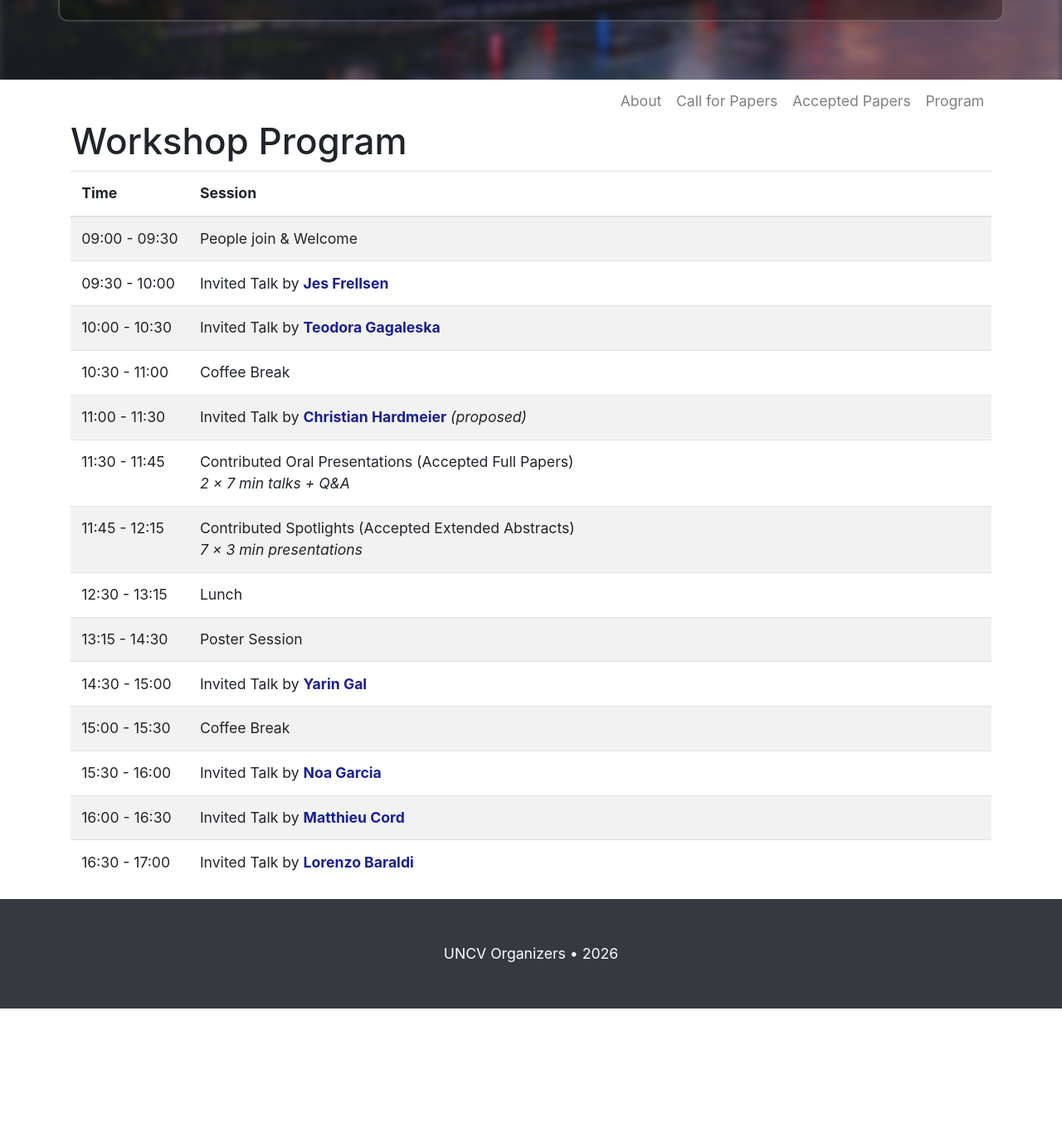
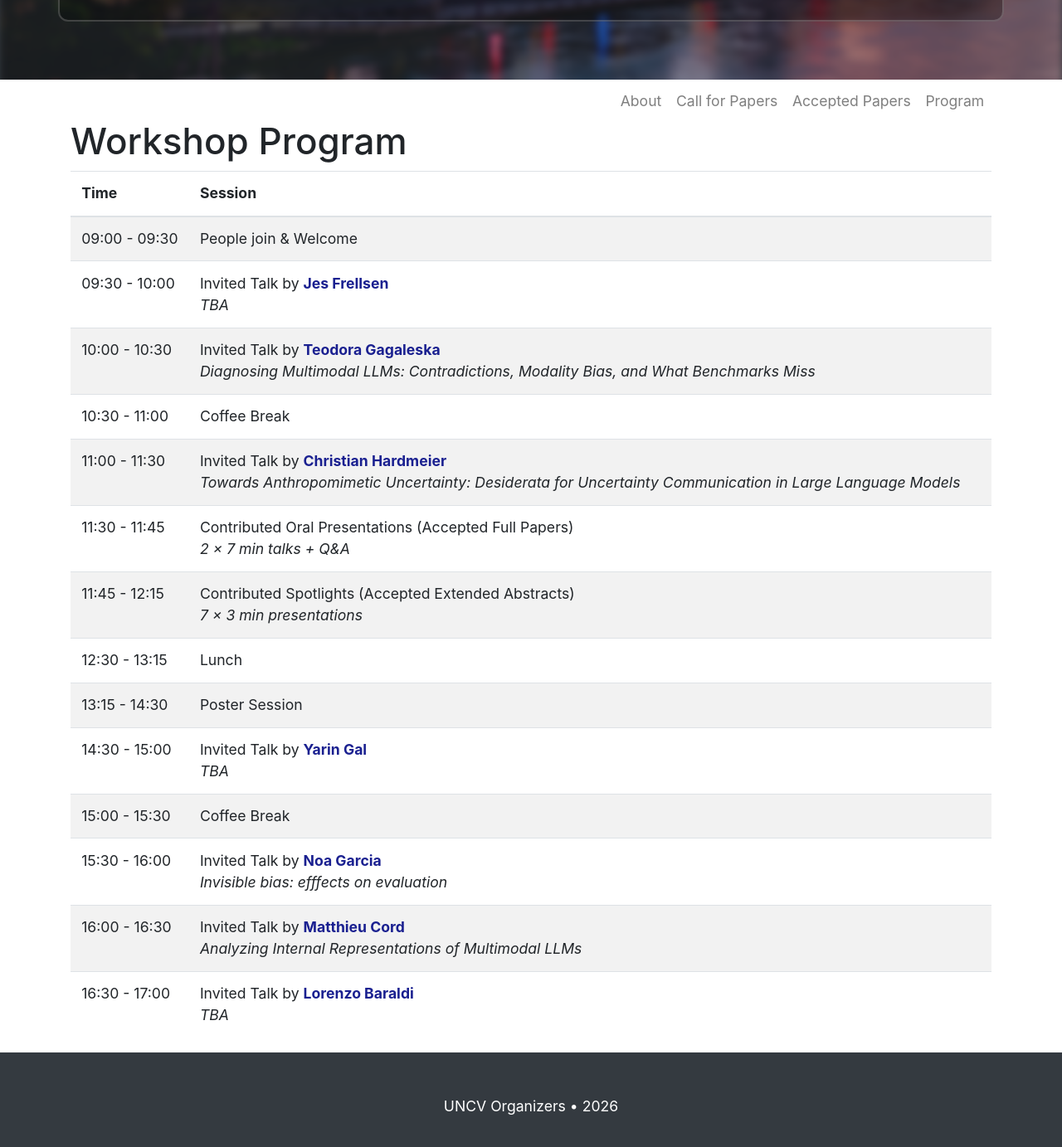
Before and after one commit to Uncertainty-CV/2026, a Jekyll site: the page built from _pages/program.md, in a window 1280 px wide and 1400 px high, scrolled down 372 px. Shown: the top 1383 px of the window at 83% size. Built offline with Jekyll 4.4.1, drawn with Linux system fonts in a browser that asks for light colours; before the commit the page ends 1588 px from its top, so only the background shows below that.

Commit message:
update talk titles

```diff
--- a/_data/speakers.yml
+++ b/_data/speakers.yml
@@ -3,12 +3,6 @@
   abstract: TBA
   img: "https://www.dtubasen.dtu.dk/showimage.aspx?id=18775"
   url: "https://frellsen.org/"
-
-- name: Gianni Franchi
-  affiliation: AMIAD / ENSTA Paris
-  abstract: TBA
-  img: "https://github.com/giannifranchi.png"
-  url: "https://giannifranchi.github.io/"
 
 - name: Christian Hardmeier
   affiliation: IT University of Copenhagen
--- a/_pages/program.md
+++ b/_pages/program.md
@@ -20,12 +20,16 @@ title: Program
     </tr>
     <tr>
         <td class="time-cell">09:30 - 10:00</td>
-        <td>Invited Talk by <strong><a href="https://frellsen.org/">Jes Frellsen</a></strong></td>
+        <td>Invited Talk by <strong><a href="https://frellsen.org/">Jes Frellsen</a></strong>
+        <br>
+        <i>TBA</i></td>
     </tr>
     <tr>
         <td class="time-cell">10:00 - 10:30</td>
         <!-- <td>Invited Talk by <strong><a href="https://giannifranchi.github.io/">Gianni Franchi</a></strong></td> -->
-        <td>Invited Talk by <strong><a href="https://tpopordanoska.github.io/">Teodora Gagaleska</a></strong></td>
+        <td>Invited Talk by <strong><a href="https://tpopordanoska.github.io/">Teodora Gagaleska</a></strong>
+        <br>
+        <i>Diagnosing Multimodal LLMs: Contradictions, Modality Bias, and What Benchmarks Miss</i></td>
     </tr>
     <tr>
         <td class="time-cell">10:30 - 11:00</td>
@@ -33,7 +37,8 @@ title: Program
     </tr>
     <tr>
         <td class="time-cell">11:00 - 11:30</td>
-        <td>Invited Talk by <strong><a href="https://pure.itu.dk/en/persons/christian-hardmeier/">Christian Hardmeier</a></strong> <i>(proposed)</i></td>
+        <td>Invited Talk by <strong><a href="https://pure.itu.dk/en/persons/christian-hardmeier/">Christian Hardmeier</a></strong>   <br>
+        <i>Towards Anthropomimetic Uncertainty: Desiderata for Uncertainty Communication in Large Language Models</i></td>
     </tr>
     <tr>
         <td class="time-cell">11:30 - 11:45</td>
@@ -57,7 +62,8 @@ title: Program
     </tr>
     <tr>
         <td class="time-cell">14:30 - 15:00</td>
-        <td>Invited Talk by <strong><a href="https://www.cs.ox.ac.uk/people/yarin.gal/website/">Yarin Gal</a></strong></td>
+        <td>Invited Talk by <strong><a href="https://www.cs.ox.ac.uk/people/yarin.gal/website/">Yarin Gal</a></strong><br>
+        <i>TBA</i></td>
     </tr>
     <tr>
         <td class="time-cell">15:00 - 15:30</td>
@@ -65,15 +71,22 @@ title: Program
     </tr>
     <tr>
         <td class="time-cell">15:30 - 16:00</td>
-        <td>Invited Talk by <strong><a href="https://www.is.ids.osaka-u.ac.jp/en/authors/noa-garcia/">Noa Garcia</a></strong></td>
+        <td>Invited Talk by <strong><a href="https://www.is.ids.osaka-u.ac.jp/en/authors/noa-garcia/">Noa Garcia</a></strong>
+        <br>
+        <i>Invisible bias: efffects on evaluation</i>
+        </td>
     </tr>
     <tr>
         <td class="time-cell">16:00 - 16:30</td>
-        <td>Invited Talk by <strong><a href="https://www.sorbonne-universite.fr/portraits/matthieu-cord">Matthieu Cord</a></strong></td>
+        <td>Invited Talk by <strong><a href="https://www.sorbonne-universite.fr/portraits/matthieu-cord">Matthieu Cord</a></strong>
+        <br>
+        <i>Analyzing Internal Representations of Multimodal LLMs</i></td>
    </tr>
     <tr>
         <td class="time-cell">16:30 - 17:00</td>
-        <td>Invited Talk by <strong><a href="https://ailb-web.ing.unimore.it/~lorenzo/">Lorenzo Baraldi</a></strong></td>
+        <td>Invited Talk by <strong><a href="https://ailb-web.ing.unimore.it/~lorenzo/">Lorenzo Baraldi</a></strong>
+        <br>
+        <i>TBA</i></td>
     </tr>
     </tbody>
 </table>
```
